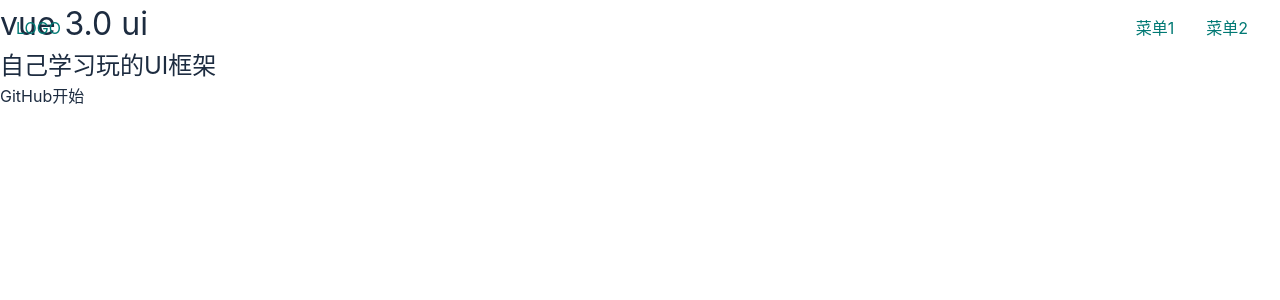
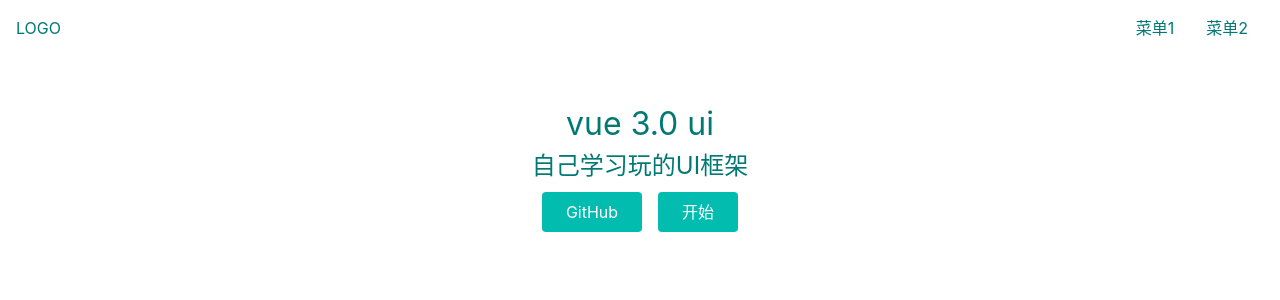
Before and after one commit to dunfeiyang/v-ui, a Vue app: page /#/ in a window 1280 px wide. Shown: the top 300 px of the page. Built offline with nearby package versions, Linux system fonts and the light colour scheme.

Commit message:
provide、inject实现aside显示隐藏

```diff
--- a/src/App.vue
+++ b/src/App.vue
@@ -2,9 +2,13 @@
   <router-view></router-view>
 </template>
 
-<script>
+<script lang="ts">
+import { provide, ref } from "vue";
 export default {
   name: "App",
-  components: {},
+  setup() {
+    const menuVisible = ref(false);
+    provide("xxx", menuVisible);
+  },
 };
 </script>
--- a/src/components/TopNav.vue
+++ b/src/components/TopNav.vue
@@ -1,12 +1,27 @@
 <template>
   <div class="topnav">
-    <div class="logo">LOGO</div>
+    <div class="logo" @click="toggleMenu">LOGO</div>
     <ul class="menu">
       <li>菜单1</li>
       <li>菜单2</li>
     </ul>
   </div>
 </template>
+
+<script lang="ts">
+import { inject, Ref } from "vue";
+export default {
+  setup() {
+    const menuVisible = inject<Ref<boolean>>("xxx");
+    console.log("topnav 获取的menuvisible为" + menuVisible.value);
+    const toggleMenu = () => {
+      menuVisible.value = !menuVisible.value;
+    };
+
+    return { menuVisible, toggleMenu };
+  },
+};
+</script>
 
 <style lang="scss" scoped>
 $color: #007974;
--- a/src/views/Doc.vue
+++ b/src/views/Doc.vue
@@ -7,7 +7,23 @@
     </div>
 
     <div class="content">
-      <aside>边栏</aside>
+      <aside v-if="menuVisible">
+        <h2>组件列表</h2>
+        <ol>
+          <li>
+            <router-link to="/doc/switch">Switch 组件</router-link>
+          </li>
+          <li>
+            <router-link to="/doc/button">Button 组件</router-link>
+          </li>
+          <li>
+            <router-link to="/doc/dialog">Dialog 组件</router-link>
+          </li>
+          <li>
+            <router-link to="/doc/tabs">Tabs 组件</router-link>
+          </li>
+        </ol>
+      </aside>
       <main>内容</main>
     </div>
   </div>
@@ -15,9 +31,47 @@
 
 <script lang="ts">
 import Topnav from "../components/TopNav.vue";
+import { inject, Ref } from "vue";
 export default {
   components: {
     Topnav,
   },
+  setup() {
+    const menuVisible = inject<Ref<boolean>>("xxx");
+    console.log("Doc 获取的menuvisible为" + menuVisible.value);
+
+    return { menuVisible };
+  },
 };
 </script>
+
+<style lang="scss">
+$aside-index: 10;
+aside {
+  background: lightblue;
+  width: 150px;
+  padding: 16px 0;
+  position: fixed;
+  top: 0;
+  left: 0;
+  padding-top: 70px;
+  height: 100%;
+  z-index: $aside-index;
+  > h2 {
+    margin-bottom: 4px;
+    padding: 0 16px;
+  }
+  > ol {
+    > li {
+      > a {
+        display: block;
+        padding: 4px 16px;
+        text-decoration: none;
+      }
+      .router-link-active {
+        background: white;
+      }
+    }
+  }
+}
+</style>
--- a/src/views/Home.vue
+++ b/src/views/Home.vue
@@ -5,8 +5,8 @@
       <h1>vue 3.0 ui</h1>
       <h2>自己学习玩的UI框架</h2>
       <p class="actions">
-        <a>GitHub</a>
-        <a>开始</a>
+        <a href="https://github.com/dunfeiyang">GitHub</a>
+        <router-link to="/doc">开始</router-link>
       </p>
     </div>
   </div>
@@ -21,4 +21,30 @@ export default {
 };
 </script>
 
-<style lang="scss" scoped></style>
+<style lang="scss" scoped>
+$green: #02bcb0;
+$border-radius: 4px;
+$color: #007974;
+.banner {
+  color: $color;
+  padding: 100px 0;
+  display: flex;
+  justify-content: center;
+  align-items: center;
+  flex-direction: column;
+  > .actions {
+    padding: 8px 0;
+    a {
+      margin: 0 8px;
+      background: $green;
+      color: white;
+      display: inline-block;
+      padding: 8px 24px;
+      border-radius: $border-radius;
+      &:hover {
+        text-decoration: none;
+      }
+    }
+  }
+}
+</style>
```
